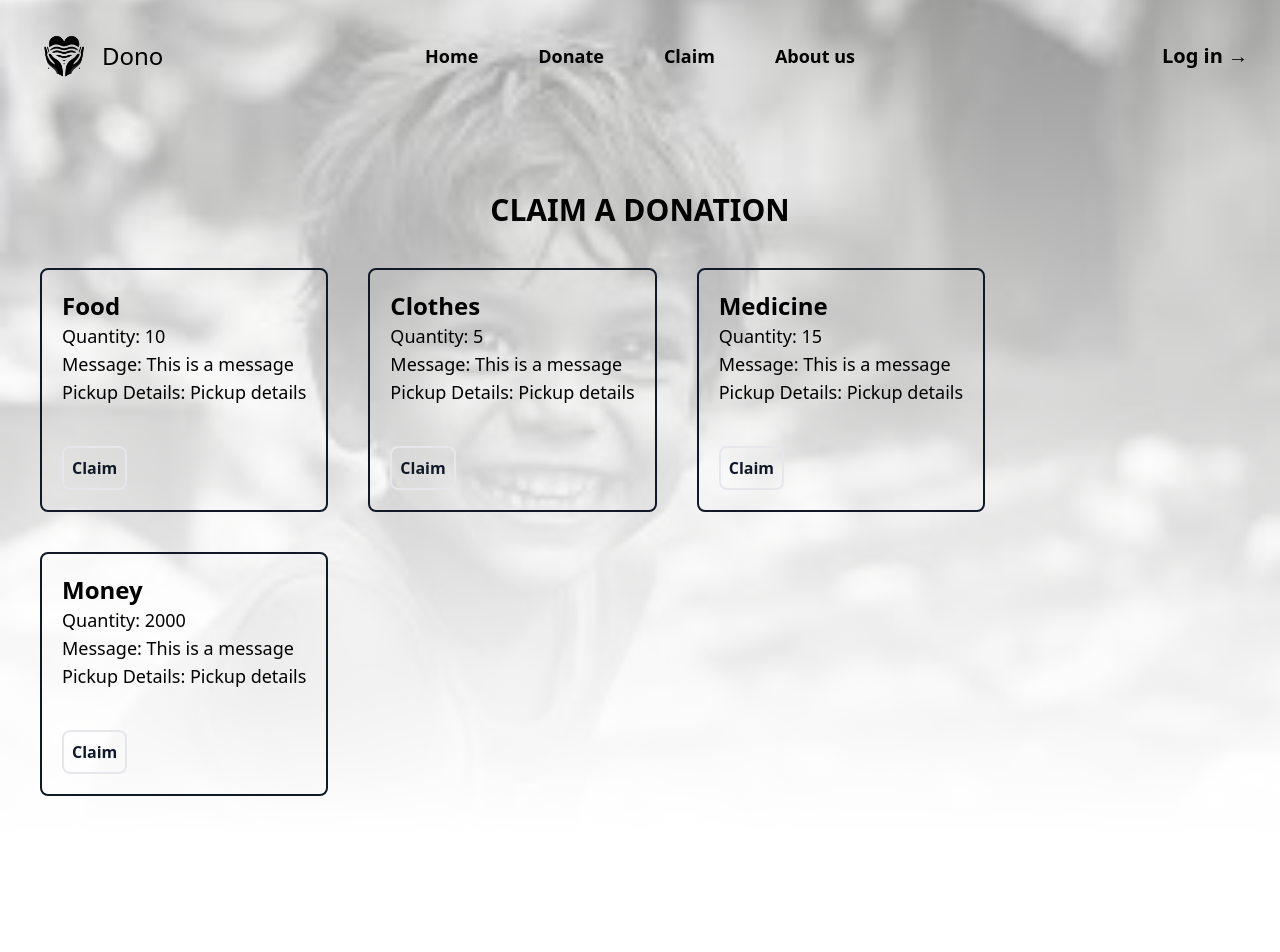
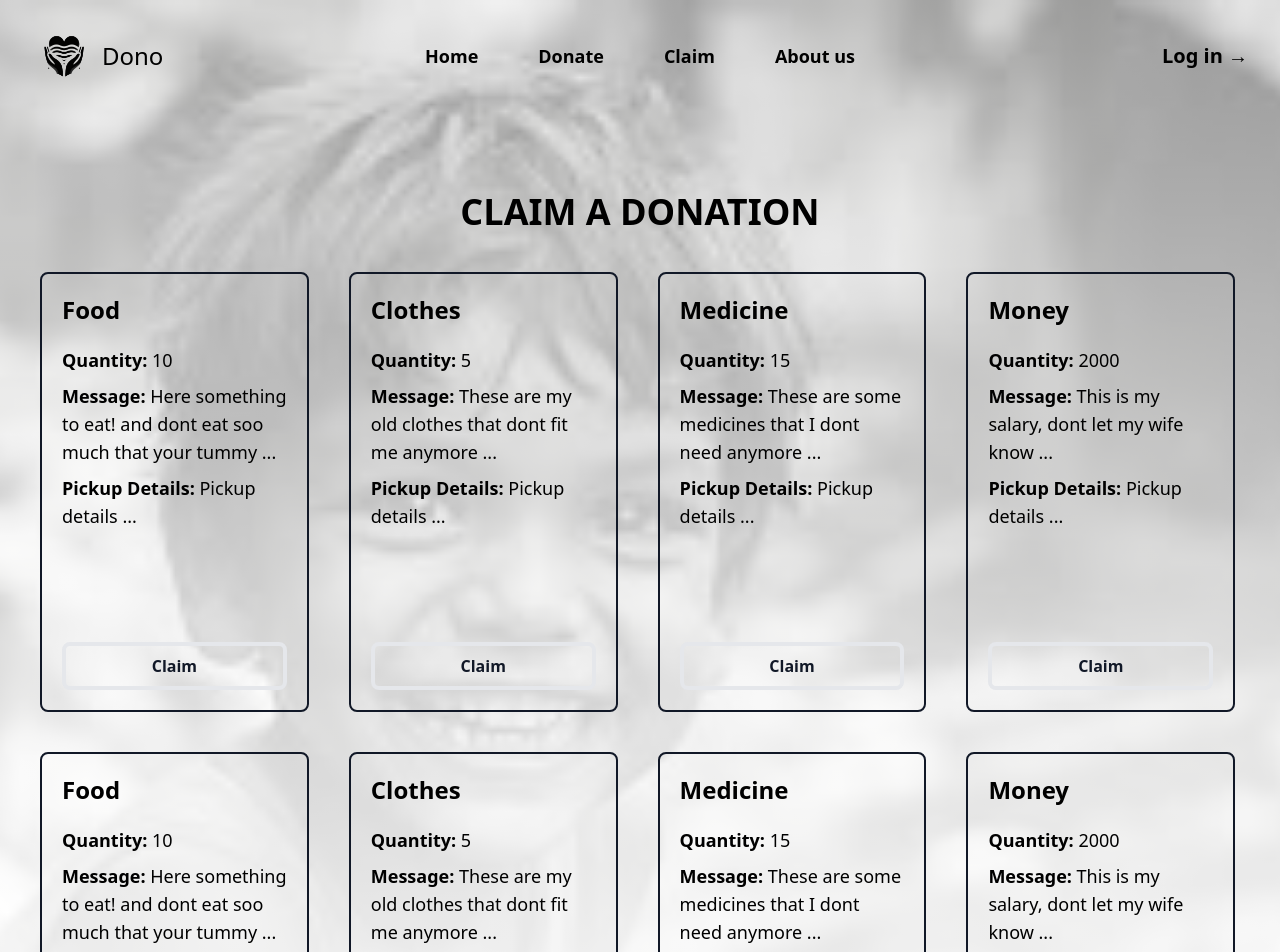
Before and after one commit to vivksingh/DonoDot, a React (Vite) app: page /claim in a window 1280 px wide. Shown: the top 952 px of the page. Built offline with nearby package versions, Linux system fonts and the light colour scheme.

Commit message:
added about us

```diff
--- a/src/App.jsx
+++ b/src/App.jsx
@@ -5,6 +5,7 @@ import { Route, Routes, useLocation } from 'react-router-dom'
 import Dummy from './Components/Dummy'
 import DonatePage from './Components/DonateForm/DonatePage'
 import ClaimPage from './Components/ClaimPage/ClaimPage'
+import AboutUs from './Components/AboutUs'
 
 function App() {
 
@@ -16,7 +17,7 @@ function App() {
         <Route path='/' element = {<HeroSection />} />
         <Route path='/donate' element = {<DonatePage />} />
         <Route path='/claim' element = {<ClaimPage />} />
-        <Route path='/about-us' element = {<Dummy />} />
+        <Route path='/about-us' element = {<AboutUs />} />
       </Routes>
 
       <Footer />
--- /dev/null
+++ b/src/Components/AboutUs.jsx
@@ -0,0 +1,56 @@
+import bg from '../assets/aboutus.jpg';
+
+function AboutUs() {
+  return (
+    <section>
+        <div className="pt-48 min-h-screen flex flex-col justify-center items-center" style={{
+            backgroundImage: `linear-gradient(rgba(255,255,255,0.60), rgba(255,255,255,1)), url(${bg})`,
+            backgroundPosition: 'center',
+            backgroundRepeat: 'no-repeat',
+            backgroundSize: 'cover',
+        }}>
+            <div className="max-w-5xl text-center px-4">
+          <h1 className="text-4xl font-bold mb-6">About Us</h1>
+          <p className="text-lg mb-8">
+            Welcome to <strong>DONO</strong>, where generosity meets purpose! We are a community-driven platform committed to connecting those in need with those willing to give. Our goal is simple: to help individuals in underserved communities by providing them with essential items—free of charge. Whether you're here to donate or receive, we believe that every act of kindness helps create a ripple effect, spreading hope and goodwill. Join us in making a difference, one donation at a time!
+          </p>
+
+          <h2 className="mt-20 text-3xl font-semibold mb-4" id="faq">FAQ</h2>
+          <ul className="text-left list-disc list-inside mb-8">
+            <li className="mb-4">
+              <strong>What is DONO?</strong> <br />
+              DONO is an online platform where people can donate items to those in need for free. Donators list items they wish to give away, and receivers can claim these items directly from the website.
+            </li>
+            <li className="mb-4">
+              <strong>How can I donate items?</strong> <br />
+              It's simple! Just create an account, list the items you want to donate, and wait for someone in need to claim them.
+            </li>
+            <li className="mb-4">
+              <strong>Who can receive donations?</strong> <br />
+              Anyone in need can create an account and browse the available items. Once they find something they need, they can request it directly from the donor.
+            </li>
+            <li className="mb-4">
+              <strong>Is there a cost to donate or receive items?</strong> <br />
+              No, DONO is completely free for both donators and receivers.
+            </li>
+            <li className="mb-4">
+              <strong>How do the blessings work?</strong> <br />
+              Each time you donate an item, you receive +10 blessings. These blessings can be redeemed for rewards through our platform, such as discounts or vouchers from partner businesses.
+            </li>
+            <li className="mb-4">
+              <strong>Is my personal information secure?</strong> <br />
+              We take privacy and security seriously. Your information is used only for donation-related purposes and is never shared with third parties.
+            </li>
+          </ul>
+
+          <h2 className="mt-20 text-3xl font-semibold mb-4" id="mission">Our Mission</h2>
+          <p className="text-lg">
+            At <strong>DONO</strong>, our mission is to foster a world where resources are shared with compassion and no one is left in need. We believe in empowering communities by facilitating the redistribution of goods, ensuring that everyone has access to the essentials for a better life. Through the kindness of our donors and the resilience of those receiving, we aim to build stronger, more connected societies where generosity flourishes.
+          </p>
+        </div>
+        </div>
+    </section>
+  );
+}
+
+export default AboutUs;
--- /dev/null
+++ b/src/Components/ClaimPage/Claim.jsx
@@ -0,0 +1,12 @@
+
+
+
+function Claim({item}) {
+  return (
+    <div>
+      <h1>Claim</h1>
+    </div>
+  );
+}
+
+export default Claim;
--- a/src/Components/ClaimPage/ClaimCard.jsx
+++ b/src/Components/ClaimPage/ClaimCard.jsx
@@ -1,16 +1,30 @@
+function ClaimCard({ item }) {
+    return (
+      <div className="p-5 overflow-hidden w-[21vw] h-[55vh] border-2 border-gray-900 rounded-lg flex flex-col gap-2 hover:border-indigo-600">
+        {/* Content Section */}
+        <div className="flex-grow">
+          <h1 className="text-2xl font-bold pb-5"> {item.name} </h1>
+          <p className="text-lg pb-2">
+            <span className="font-semibold">Quantity: </span> {item.quantity}
+          </p>
+          <p className="text-lg pb-2">
+            <span className="font-semibold">Message: </span>
+            {item.message.substring(0, Math.min(60, item.message.length))} ...
+          </p>
+          <p className="text-lg">
+            <span className="font-semibold">Pickup Details: </span>
+            {item.pickupDetails.substring(0, Math.min(40, item.pickupDetails.length))} ...
+          </p>
+        </div>
 
+        {/* Button Section */}
+        <div className="mt-auto">
+          <button className=" w-full text-gray-900 p-2 rounded-lg font-bold border-4 hover:text-white hover:bg-indigo-600">
+            Claim
+          </button>
+        </div>
+      </div>
+    );
+  }
 
-function ClaimCard({item}){
-    return(
-
-        <div className="p-5 border-2 border-gray-900 rounded-lg">
-            <h1 className="text-2xl font-bold"> {item.name} </h1>
-            <p className="text-lg"> Quantity: {item.quantity} </p>
-            <p className="text-lg"> Message: {item.message} </p>
-            <p className="text-lg"> Pickup Details: {item.pickupDetails} </p>
-            <button className="text-gray-900 p-2 rounded-lg mt-10 font-bold border-2 hover:text-white hover:bg-indigo-600">Claim</button>
-        </div>
-    );
-}
-
-export default ClaimCard;
+  export default ClaimCard;
--- a/src/Components/ClaimPage/ClaimPage.jsx
+++ b/src/Components/ClaimPage/ClaimPage.jsx
@@ -4,41 +4,65 @@ import bg from '../../assets/claimbg.jpeg';
 
 function ClaimPage(){
     const items = [{
-        id: `item-${Date.now()}-${Math.random()}`,
+        id: `item-${Date.now()}-${Math.random()*1000}`,
         name: "Food",
         quantity: 10,
-        message: "This is a message",
+        message: "Here something to eat! and dont eat soo much that your tummy hurts.",
         pickupDetails: "Pickup details"
     }, {
-        id: `item-${Date.now()}-${Math.random()}`,
+        id: `item-${Date.now()}-${Math.random()*1000}`,
         name: "Clothes",
         quantity: 5,
-        message: "This is a message",
+        message: "These are my old clothes that dont fit me anymore",
         pickupDetails: "Pickup details"
     }, {
-        id: `item-${Date.now()}-${Math.random()}`,
+        id: `item-${Date.now()}-${Math.random()*1000}`,
         name: "Medicine",
         quantity: 15,
-        message: "This is a message",
+        message: "These are some medicines that I dont need anymore",
         pickupDetails: "Pickup details"
     },{
-        id: `item-${Date.now()}-${Math.random()}`,
+        id: `item-${Date.now()}-${Math.random()*1000}`,
         name: "Money",
         quantity: 2000,
-        message: "This is a message",
+        message: "This is my salary, dont let my wife know",
+        pickupDetails: "Pickup details"
+    },{
+        id: `item-${Date.now()}-${Math.random()*1000}`,
+        name: "Food",
+        quantity: 10,
+        message: "Here something to eat! and dont eat soo much that your tummy hurts.",
+        pickupDetails: "Pickup details"
+    }, {
+        id: `item-${Date.now()}-${Math.random()*1000}`,
+        name: "Clothes",
+        quantity: 5,
+        message: "These are my old clothes that dont fit me anymore",
+        pickupDetails: "Pickup details"
+    }, {
+        id: `item-${Date.now()}-${Math.random()*1000}`,
+        name: "Medicine",
+        quantity: 15,
+        message: "These are some medicines that I dont need anymore",
+        pickupDetails: "Pickup details"
+    },{
+        id: `item-${Date.now()}-${Math.random()*1000}`,
+        name: "Money",
+        quantity: 2000,
+        message: "This is my salary, dont let my wife know",
         pickupDetails: "Pickup details"
     }];
 
     return (
         <section className="">
-            <div className="pt-48 flex flex-col justify-center items-center" style={{
+            <div className="pt-48 min-h-screen flex flex-col justify-center items-center" style={{
                 backgroundImage: `linear-gradient(rgba(255,255,255,0.60), rgba(255,255,255,1)), url(${bg})`,
                 backgroundPosition: 'center',
                 backgroundRepeat: 'no-repeat',
                 backgroundSize: 'cover',
 
             }}>
-                <h1 className="text-3xl font-bold"> CLAIM A DONATION </h1>
+                <h1 className="text-4xl font-bold"> CLAIM A DONATION </h1>
                 <div className="p-10 flex gap-10 flex-wrap">
                     {items.map(item => {
                         return (
--- a/src/Components/Footer.jsx
+++ b/src/Components/Footer.jsx
@@ -3,6 +3,7 @@ import { CiInstagram } from "react-icons/ci";
 import { AiFillTwitterCircle } from "react-icons/ai";
 import { CgMail } from "react-icons/cg";
 import { FaYoutube, FaFacebook } from "react-icons/fa";
+import { Link } from "react-router-dom";
 
 function Footer() {
   return (
@@ -29,11 +30,11 @@ function Footer() {
       </div>
 
       <div id="links" className="flex flex-col gap-5 sm:flex-row sm:gap-12">
-        <a href="">Terms of Use</a>
-        <a href="">About Us</a>
-        <a href="">FAQs</a>
-        <a href="">Contact Us</a>
-        <a href="">Our Mission</a>
+        <a href="/about-us">Terms of Use</a>
+        <a href="/about-us">About Us</a>
+        <a href="/about-us#faq">FAQs</a>
+        <a href="/about-us">Contact Us</a>
+        <Link to="/about-us#mission">Our Mission</Link>
         </div>
 
 
--- a/src/Components/Header.jsx
+++ b/src/Components/Header.jsx
@@ -14,7 +14,7 @@ function Header(){
         { name: 'Home', href: '/' },
         { name: 'Donate', href: '/donate' },
         { name: 'Claim', href: '/claim' },
-        { name: 'About us', href: '#' },
+        { name: 'About us', href: '/about-us' },
       ]
 
     useEffect(() => {
--- a/src/Components/HeroSection.jsx
+++ b/src/Components/HeroSection.jsx
@@ -1,3 +1,4 @@
+import { Link } from 'react-router-dom'
 import background from '..\\assets\\HeroSectionBackground.jpg'
 
 
@@ -17,10 +18,10 @@ export default function HeroSection() {
           <div className="hidden sm:mb-8 sm:flex sm:justify-center">
             <div className="relative rounded-full px-3 py-1 text-lg leading-6 text-grey-600 ring-1 ring-gray-900/10 hover:ring-gray-900/20 font-semibold">
               Know about our mission -  {" "}
-              <a href="#" className="font-semibold text-indigo-600">
+              <Link to="/about-us" className="font-semibold text-indigo-600">
                 <span aria-hidden="true" className="absolute inset-0" />
                 Read more <span aria-hidden="true">&rarr;</span>
-              </a>
+              </Link>
             </div>
           </div>
 
@@ -32,15 +33,15 @@ export default function HeroSection() {
 
 
             <div className="mt-10 flex items-center justify-center gap-x-6">
-              <a
-                href="#"
+              <Link
+                to="/donate"
                 className="rounded-md bg-indigo-600 px-3.5 py-2.5 text-sm font-semibold text-white shadow-sm hover:bg-indigo-500 focus-visible:outline focus-visible:outline-2 focus-visible:outline-offset-2 focus-visible:outline-indigo-600"
               >
                 Get started
-              </a>
-              <a href="#" className="text-sm font-semibold leading-6 text-gray-900">
+              </Link>
+              <Link to="/about-us" className="text-sm font-semibold leading-6 text-gray-900">
                 Learn more <span aria-hidden="true">→</span>
-              </a>
+              </Link>
             </div>
           </div>
         </div>
```
Also changed, not shown: src/assets/aboutus.jpg (added).
